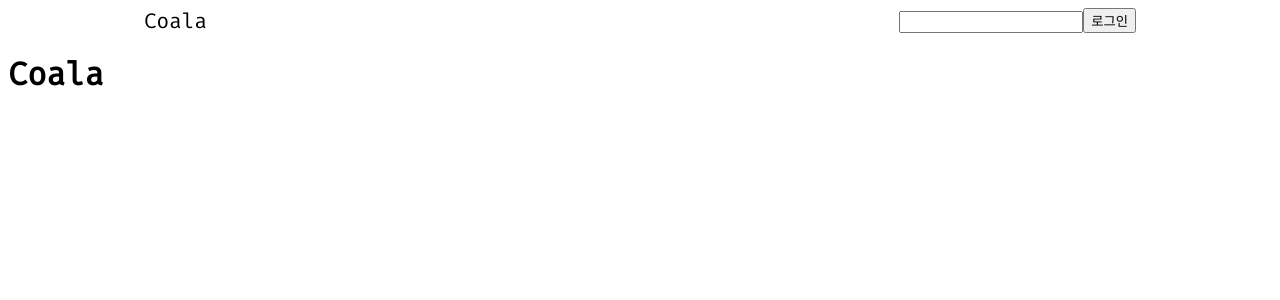
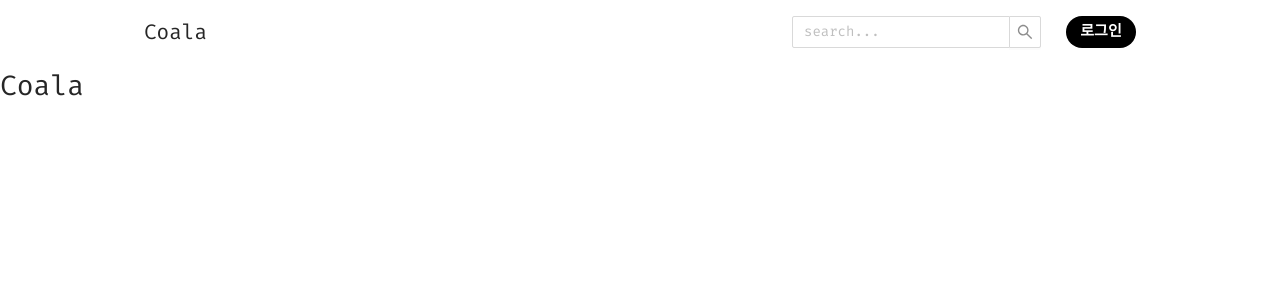
Before and after one commit to minheock/coala, a React (Create React App) app in the folder client/: page / in a window 1280 px wide. Shown: the top 300 px of the page. Built offline with nearby package versions, Linux system fonts and the light colour scheme; a web font is replaced by a local one.

Commit message:
Feat) header 컴포넌트 구현

```diff
--- a/client/package.json
+++ b/client/package.json
@@ -3,6 +3,8 @@
   "version": "0.1.0",
   "private": true,
   "dependencies": {
+    "@ant-design/icons": "^4.7.0",
+    "antd": "^4.19.5",
     "dotenv": "^16.0.0",
     "eslint-config-prettier": "^8.5.0",
     "react": "^17.0.2",
--- a/client/public/index.html
+++ b/client/public/index.html
@@ -12,12 +12,11 @@
       name="description"
       content="Web site created using create-react-app"
     />
-    <link rel="apple-touch-icon" href="%PUBLIC_URL%/logo192.png" />
     <!--
       manifest.json provides metadata used when your web app is installed on a
       user's mobile device or desktop. See https://developers.google.com/web/fundamentals/web-app-manifest/
     -->
-    <link rel="manifest" href="%PUBLIC_URL%/manifest.json" />
+    <!--<link rel="manifest" href="%PUBLIC_URL%/manifest.json" />-->
     <!--
       Notice the use of %PUBLIC_URL% in the tags above.
       It will be replaced with the URL of the `public` folder during the build.
--- a/client/src/App.js
+++ b/client/src/App.js
@@ -1,5 +1,6 @@
 import './App.css';
 import Header from './components/Header';
+import 'antd/dist/antd.min.css';
 
 function App() {
   return (
--- a/client/src/components/Header.js
+++ b/client/src/components/Header.js
@@ -1,11 +1,19 @@
-import React from 'react';
+import React, { useState } from 'react';
 import styled from 'styled-components';
-import { XLView, LView, MView } from '../config';
+import { Input, Avatar } from 'antd';
+import { CaretDownOutlined } from '@ant-design/icons';
+import { XLView, LView, MView, SView } from '../config';
+import UserMore from './UserMore';
+
+const { Search } = Input;
 
 const HeaderWrapper = styled.header`
   margin: auto;
   display: flex;
+  height: 64px;
+  align-items: center;
   justify-content: space-between;
+  position: relative;
   .left-container {
     margin-left: 1rem;
     .logo {
@@ -14,38 +22,118 @@ const HeaderWrapper = styled.header`
     }
   }
   .right-container {
+    display: flex;
     margin-right: 1rem;
   }
-
+  .login-button {
+    margin-left: 1.5rem;
+    width: 70px;
+    height: 32px;
+    color: white;
+    background-color: black;
+    border-radius: 20px;
+    font-size: 15px;
+    font-weight: 600;
+    border: none;
+    cursor: pointer;
+  }
+  .login-button:hover {
+    background-color: rgba(0, 5, 12, 0.8);
+  }
+  .user-container {
+    display: flex;
+    align-items: center;
+    .user-name {
+      margin: 0px 10px 0 10px;
+      font-size: 15px;
+      font-weight: 500;
+    }
+    .user-profile {
+      margin-right: 5px;
+    }
+    .user-more {
+      cursor: pointer;
+    }
+  }
   // 반응형
   @media screen and (min-width: ${XLView}px) {
     & {
       width: 1375px;
+    }
+    .search-input {
+      width: 250px;
     }
   }
   @media screen and (max-width: ${LView}px) {
     & {
       width: 1024px;
     }
+    .search-input {
+      width: 250px;
+    }
   }
   @media screen and (max-width: ${MView}px) {
     & {
       width: 90%;
     }
+    .search-input {
+      width: 260px;
+    }
+  }
+  @media screen and (max-width: ${SView}px) {
+    & {
+      width: 100%;
+    }
+    .search-input {
+      width: 260px;
+      margin-right: 1.5rem;
+    }
+    .user-name {
+      display: none;
+    }
   }
 `;
 
+const userData = {
+  username: '성민',
+};
+
 function Header() {
+  const [userInfo, setUserInfo] = useState(null);
+  const [isUserMore, setIsUserMore] = useState(false);
+  const handleSearch = value => console.log(value);
+  const handleLogin = () => {
+    setUserInfo(userData);
+  };
   return (
     <HeaderWrapper>
+      {isUserMore ? <UserMore /> : null}
       <div className="left-container">
         <div className="logo">Coala</div>
       </div>
       <div className="right-container">
-        <input type="search" />
-        <button type="button" className="login-button">
-          로그인
-        </button>
+        <Search
+          placeholder="search..."
+          onSearch={handleSearch}
+          className="search-input"
+        />
+        {userInfo ? (
+          <div className="user-container">
+            <div className="user-name">{userInfo.username}님 안녕하세요</div>
+            <Avatar
+              className="user-profile"
+              src="https://joeschmoe.io/api/v1/random"
+            />
+            <CaretDownOutlined
+              onClick={() => setIsUserMore(prev => !prev)}
+              className="user-more"
+            />
+          </div>
+        ) : (
+          <button onClick={handleLogin} type="button" className="login-button">
+            로그인
+          </button>
+        )}
       </div>
     </HeaderWrapper>
   );
--- /dev/null
+++ b/client/src/components/UserMore.js
@@ -0,0 +1,44 @@
+import React from 'react';
+import styled from 'styled-components';
+
+const Container = styled.div`
+  position: absolute;
+  -webkit-box-shadow: 2px 1px 17px -3px rgba(0, 0, 0, 0.42);
+  box-shadow: 2px 1px 17px -3px rgba(0, 0, 0, 0.42);
+  width: 180px;
+  top: 55px;
+  right: 13px;
+  ul {
+    list-style: none;
+    padding: 0px;
+    margin: 0;
+    li {
+      padding-left: 10px;
+      line-height: 3rem;
+      font-size: 16px;
+      font-weight: 500;
+      height: 48px;
+      width: 100%;
+      transition: 0.3s ease-in;
+      cursor: pointer;
+    }
+    li:hover {
+      background-color: #dfe6e9;
+      color: #00b894;
+    }
+  }
+`;
+
+function UserMore() {
+  return (
+    <Container>
+      <ul>
+        <li>질문작성</li>
+        <li>마이페이지</li>
+        <li>로그아웃</li>
+      </ul>
+    </Container>
+  );
+}
+
+export default UserMore;
```
Also changed, not shown: 1 other file (tests, documents, lock files or other folders).
